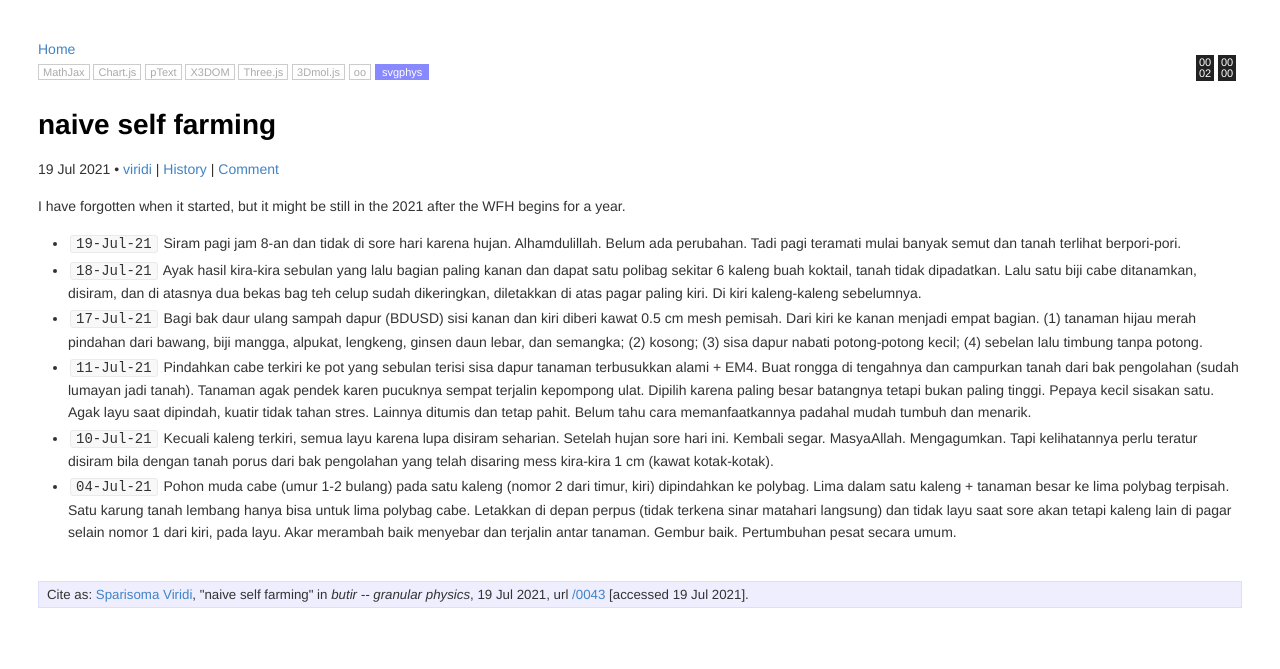
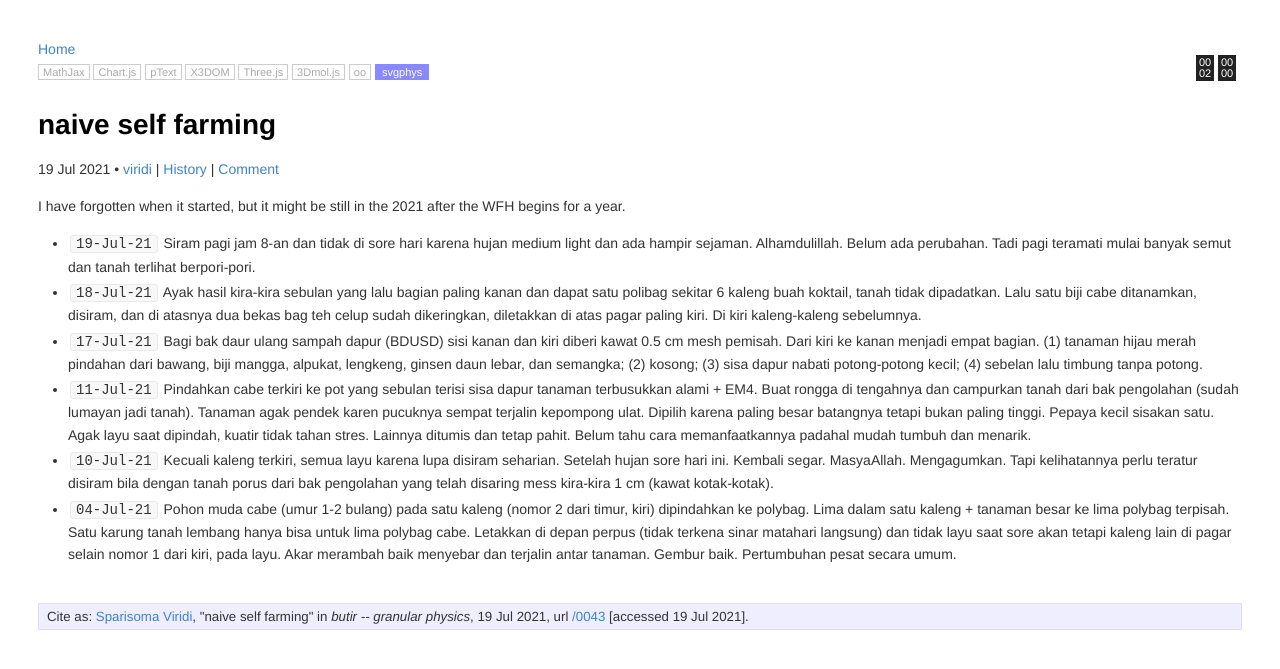
Before and after one commit to dudung/butir, a Jekyll site: the page built from _posts/0/04/2021-07-04-naive-self-farming.md, in a window 1280 px wide. Shown: the top 669 px of the page. Built offline with Jekyll 4.4.1, drawn with Linux system fonts in a browser that asks for light colours.

Commit message:
fin tempor

```diff
--- a/_posts/0/04/2021-07-04-naive-self-farming.md
+++ b/_posts/0/04/2021-07-04-naive-self-farming.md
@@ -20,7 +20,7 @@ twitter_username: 6unpnp
 nodes: ['0000', '0002']
 ---
 I have forgotten when it started, but it might be still in the 2021 after the WFH begins for a year.
-+ `19-Jul-21` Siram pagi jam 8-an dan tidak di sore hari karena hujan. Alhamdulillah. Belum ada perubahan. Tadi pagi teramati mulai banyak semut dan tanah terlihat berpori-pori.
++ `19-Jul-21` Siram pagi jam 8-an dan tidak di sore hari karena hujan medium light dan ada hampir sejaman. Alhamdulillah. Belum ada perubahan. Tadi pagi teramati mulai banyak semut dan tanah terlihat berpori-pori.
 + `18-Jul-21` Ayak hasil kira-kira sebulan yang lalu bagian paling kanan dan dapat satu polibag sekitar 6 kaleng buah koktail, tanah tidak dipadatkan. Lalu satu biji cabe ditanamkan, disiram, dan di atasnya dua bekas bag teh celup sudah dikeringkan, diletakkan di atas pagar paling kiri. Di kiri kaleng-kaleng sebelumnya.
 + `17-Jul-21` Bagi bak daur ulang sampah dapur (BDUSD) sisi kanan dan kiri diberi kawat 0.5 cm mesh pemisah. Dari kiri ke kanan menjadi empat bagian. (1) tanaman hijau merah pindahan dari bawang, biji mangga, alpukat, lengkeng, ginsen daun lebar, dan semangka; (2) kosong; (3) sisa dapur nabati potong-potong kecil; (4) sebelan lalu timbung tanpa potong.
 + `11-Jul-21` Pindahkan cabe terkiri ke pot yang sebulan terisi sisa dapur tanaman terbusukkan alami + EM4. Buat rongga di tengahnya dan campurkan tanah dari bak pengolahan (sudah lumayan jadi tanah). Tanaman agak pendek karen pucuknya sempat terjalin kepompong ulat. Dipilih karena paling besar batangnya tetapi bukan paling tinggi. Pepaya kecil sisakan satu. Agak layu saat dipindah, kuatir tidak tahan stres. Lainnya ditumis dan tetap pahit. Belum tahu cara memanfaatkannya padahal mudah tumbuh dan menarik.
```
